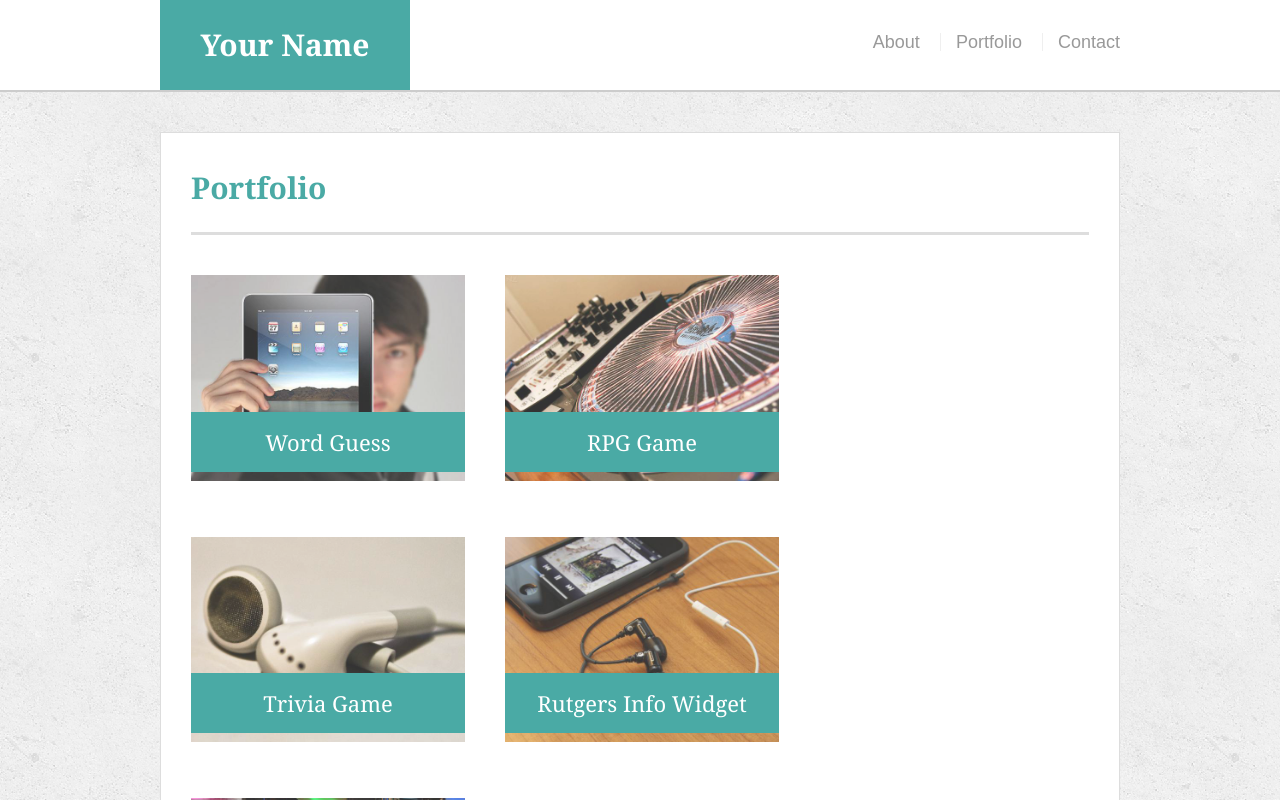
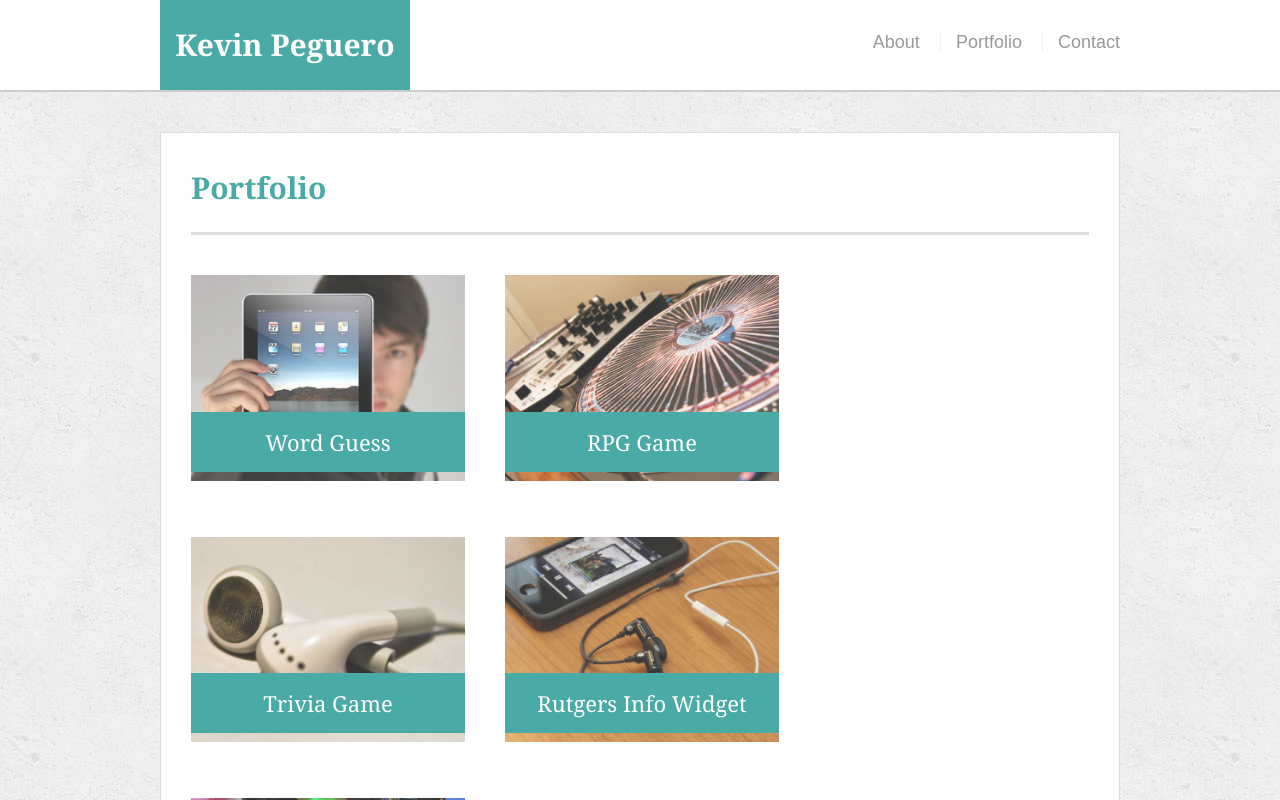
Before and after one commit to kevinpeguero/PortfolioOne, a plain HTML site: page portfolio.html in a window 1280 px wide. Shown: the top 800 px of the page. Drawn offline with Linux system fonts and the light colour scheme.

Commit message:
fix kevin peguero on header logo on portfolio.html

```diff
--- a/portfolio.html
+++ b/portfolio.html
@@ -11,7 +11,7 @@
 
   <header id="masthead">
         <div class="container">
-          <a href="index.html" id="logo">Your Name</a>
+          <a href="index.html" id="logo">Kevin Peguero</a>
           <nav>
             <a href="index.html">About</a>
             <a href="portfolio.html">Portfolio</a>
```
